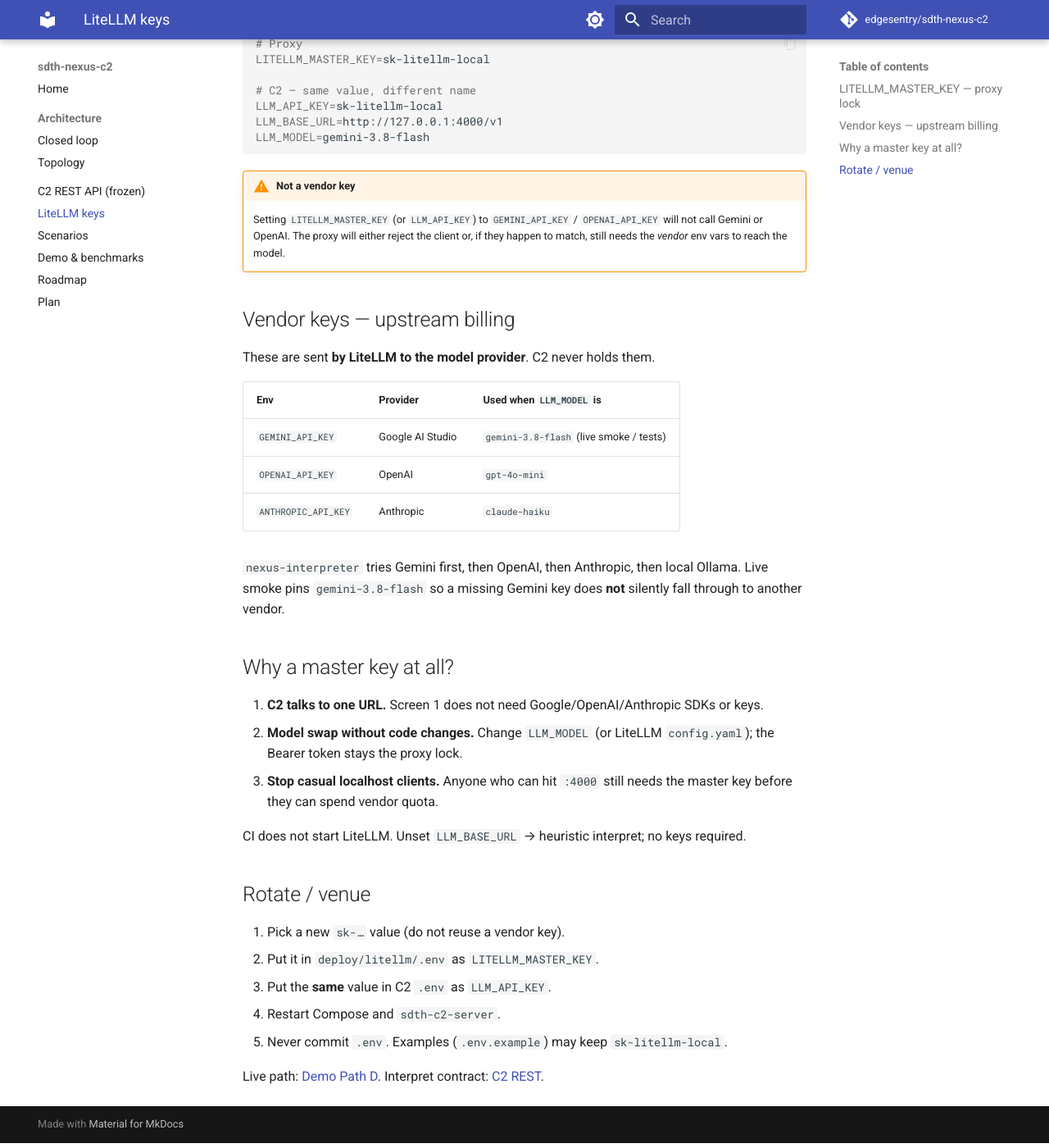
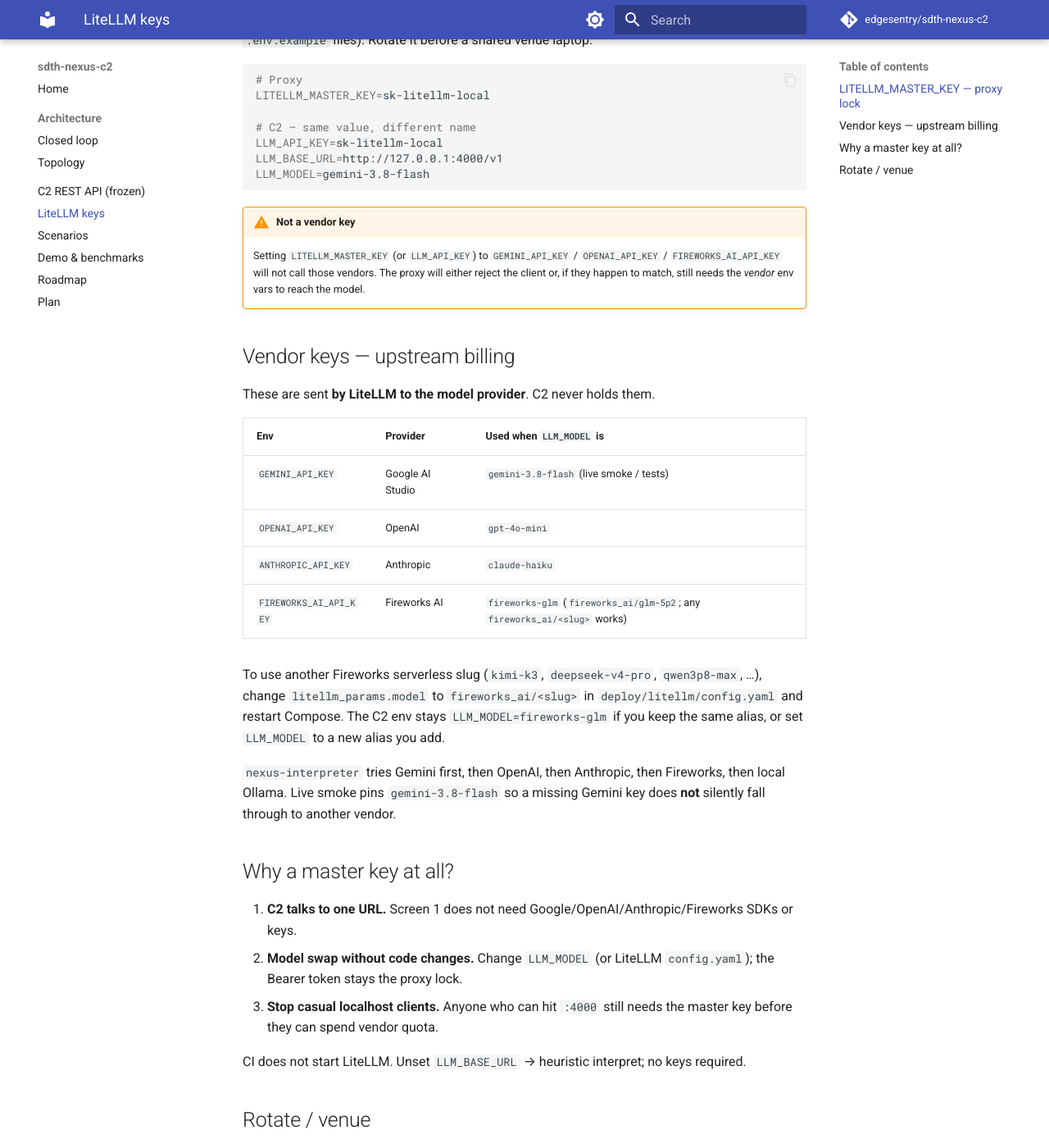
Before and after one commit to edgesentry/sdth-nexus-c2, an MkDocs documentation site: the page built from docs/litellm.md, in a window 1280 px wide and 1400 px high, scrolled down 1027 px. Shown: the whole window at 82% size. Built offline with MkDocs 1.6.1 and Material for MkDocs 9.7.7, drawn with Linux system fonts in a browser that asks for light colours; comment, search, counter and statistics services are not loaded; some of the changed text lies outside the part shown.

Commit message:
Add Fireworks AI as a LiteLLM upstream alongside Gemini, OpenAI, and Anthropic.
Co-authored-by: Cursor <cursoragent@cursor.com>

````diff
--- a/docs/litellm.md
+++ b/docs/litellm.md
@@ -11,12 +11,13 @@ LiteLLM (:4000/v1)                       ← locked by LITELLM_MASTER_KEY
         │
         ├── Gemini     GEMINI_API_KEY
         ├── OpenAI     OPENAI_API_KEY
-        └── Anthropic  ANTHROPIC_API_KEY
+        ├── Anthropic  ANTHROPIC_API_KEY
+        └── Fireworks  FIREWORKS_AI_API_KEY
 ```
 
 ## `LITELLM_MASTER_KEY` — proxy lock
 
-**What it is:** the password for *our* LiteLLM process, not a Google / OpenAI / Anthropic key.
+**What it is:** the password for *our* LiteLLM process, not a Google / OpenAI / Anthropic / Fireworks key.
 
 LiteLLM’s `general_settings.master_key` (see `deploy/litellm/config.yaml`) requires every `/v1/chat/completions` call to send:
 
@@ -46,7 +47,7 @@ LLM_MODEL=gemini-3.8-flash
 ```
 
 !!! warning "Not a vendor key"
-    Setting `LITELLM_MASTER_KEY` (or `LLM_API_KEY`) to `GEMINI_API_KEY` / `OPENAI_API_KEY` will not call Gemini or OpenAI. The proxy will either reject the client or, if they happen to match, still needs the *vendor* env vars to reach the model.
+    Setting `LITELLM_MASTER_KEY` (or `LLM_API_KEY`) to `GEMINI_API_KEY` / `OPENAI_API_KEY` / `FIREWORKS_AI_API_KEY` will not call those vendors. The proxy will either reject the client or, if they happen to match, still needs the *vendor* env vars to reach the model.
 
 ## Vendor keys — upstream billing
 
@@ -57,12 +58,15 @@ These are sent **by LiteLLM to the model provider**. C2 never holds them.
 | `GEMINI_API_KEY` | Google AI Studio | `gemini-3.8-flash` (live smoke / tests) |
 | `OPENAI_API_KEY` | OpenAI | `gpt-4o-mini` |
 | `ANTHROPIC_API_KEY` | Anthropic | `claude-haiku` |
+| `FIREWORKS_AI_API_KEY` | Fireworks AI | `fireworks-glm` (`fireworks_ai/glm-5p2`; any `fireworks_ai/<slug>` works) |
 
-`nexus-interpreter` tries Gemini first, then OpenAI, then Anthropic, then local Ollama. Live smoke pins `gemini-3.8-flash` so a missing Gemini key does **not** silently fall through to another vendor.
+To use another Fireworks serverless slug (`kimi-k3`, `deepseek-v4-pro`, `qwen3p8-max`, …), change `litellm_params.model` to `fireworks_ai/<slug>` in `deploy/litellm/config.yaml` and restart Compose. The C2 env stays `LLM_MODEL=fireworks-glm` if you keep the same alias, or set `LLM_MODEL` to a new alias you add.
+
+`nexus-interpreter` tries Gemini first, then OpenAI, then Anthropic, then Fireworks, then local Ollama. Live smoke pins `gemini-3.8-flash` so a missing Gemini key does **not** silently fall through to another vendor.
 
 ## Why a master key at all?
 
-1. **C2 talks to one URL.** Screen 1 does not need Google/OpenAI/Anthropic SDKs or keys.
+1. **C2 talks to one URL.** Screen 1 does not need Google/OpenAI/Anthropic/Fireworks SDKs or keys.
 2. **Model swap without code changes.** Change `LLM_MODEL` (or LiteLLM `config.yaml`); the Bearer token stays the proxy lock.
 3. **Stop casual localhost clients.** Anyone who can hit `:4000` still needs the master key before they can spend vendor quota.
 
````
Also changed, not shown: README.md (+3 -2 lines), deploy/litellm/README.md (+3 -2 lines), docs/api/rest.md (+1 -1 lines), docs/demo.md (+3 -2 lines), 4 other files.
